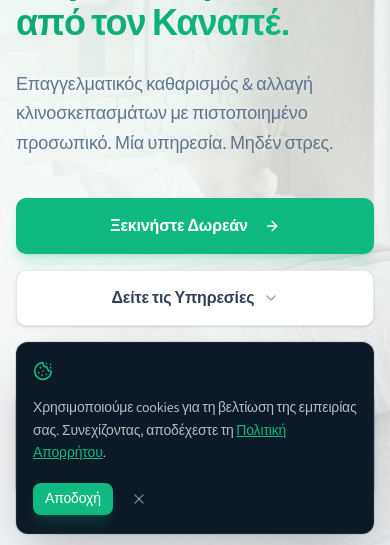
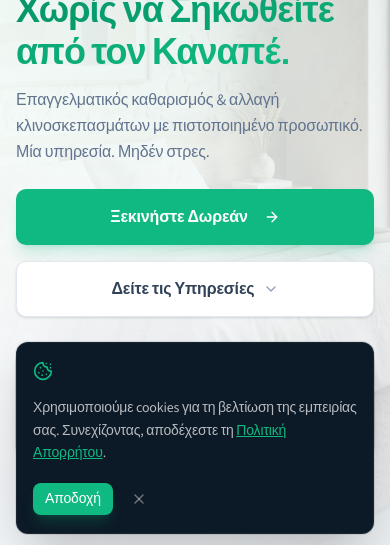
Before and after one commit to vaggelismpomponis/cleansheets, a Next.js app: page / in a window 390 px wide. Shown: the part 294-839 px from the top of the page. Built offline with nearby package versions, Linux system fonts and the light colour scheme; no server answers; the database is empty.

Commit message:
feat: create Hero section component with animated content and call-to-action buttons

```diff
--- a/components/sections/Hero.tsx
+++ b/components/sections/Hero.tsx
@@ -22,7 +22,7 @@ export default function Hero({ siteContent }: HeroProps) {
   return (
     <section
       id="hero"
-      className="relative min-h-screen flex items-center overflow-hidden bg-slate-100"
+      className="relative min-h-svh flex items-center overflow-hidden bg-slate-100"
     >
       {/* Background Image — visible but light */}
       <div className="absolute inset-0">
@@ -45,7 +45,7 @@ export default function Hero({ siteContent }: HeroProps) {
       {/* Animated gradient accent line at bottom */}
       <div className="absolute bottom-0 left-0 right-0 animated-gradient-line" />
 
-      <div className="relative max-w-7xl mx-auto px-4 sm:px-6 lg:px-8 pt-28 md:pt-36 pb-20">
+      <div className="relative max-w-7xl mx-auto px-4 sm:px-6 lg:px-8 pt-24 md:pt-28 lg:pt-36 pb-12 md:pb-16 lg:pb-20">
         <div className="max-w-3xl">
           <motion.div
             variants={staggerContainer}
@@ -63,7 +63,7 @@ export default function Hero({ siteContent }: HeroProps) {
             {/* Headline */}
             <motion.h1
               variants={fadeInUp}
-              className="text-4xl sm:text-5xl md:text-6xl lg:text-7xl font-extrabold text-slate-800 leading-[1.08] tracking-tight"
+              className="text-4xl sm:text-5xl md:text-5xl lg:text-7xl font-extrabold text-slate-800 leading-[1.08] tracking-tight"
             >
               {siteContent.hero.headline}
               <br />
@@ -75,7 +75,7 @@ export default function Hero({ siteContent }: HeroProps) {
             {/* Subheadline */}
             <motion.p
               variants={fadeInUp}
-              className="mt-7 text-lg sm:text-xl text-slate-500 max-w-xl leading-relaxed font-light"
+              className="mt-4 md:mt-5 lg:mt-7 text-base sm:text-lg md:text-base lg:text-xl text-slate-500 max-w-xl leading-relaxed font-light"
             >
               {siteContent.hero.subheadline}
             </motion.p>
@@ -83,7 +83,7 @@ export default function Hero({ siteContent }: HeroProps) {
             {/* CTAs */}
             <motion.div
               variants={fadeInUp}
-              className="mt-10 flex flex-col sm:flex-row gap-4"
+              className="mt-6 md:mt-7 lg:mt-10 flex flex-col sm:flex-row gap-4"
             >
               <Button
                 onClick={() => handleScroll("#contact")}
@@ -104,7 +104,7 @@ export default function Hero({ siteContent }: HeroProps) {
             {/* Trust Stats */}
             <motion.div
               variants={fadeInUp}
-              className="mt-16"
+              className="mt-8 md:mt-10 lg:mt-16 flex justify-center sm:block"
             >
               <Card className="bg-white border-slate-200 shadow-md inline-flex p-1">
                 <CardContent className="flex items-center justify-center gap-8 p-4 sm:px-8 sm:py-5">
```
